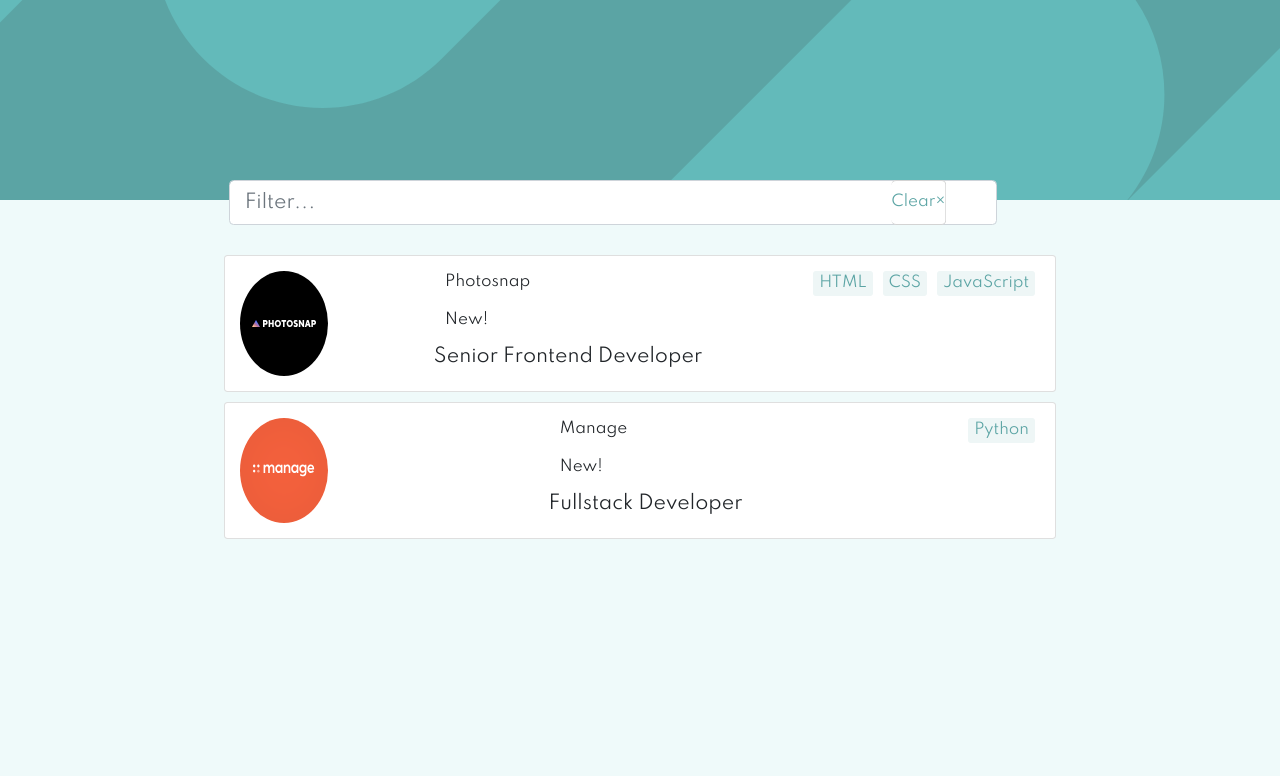
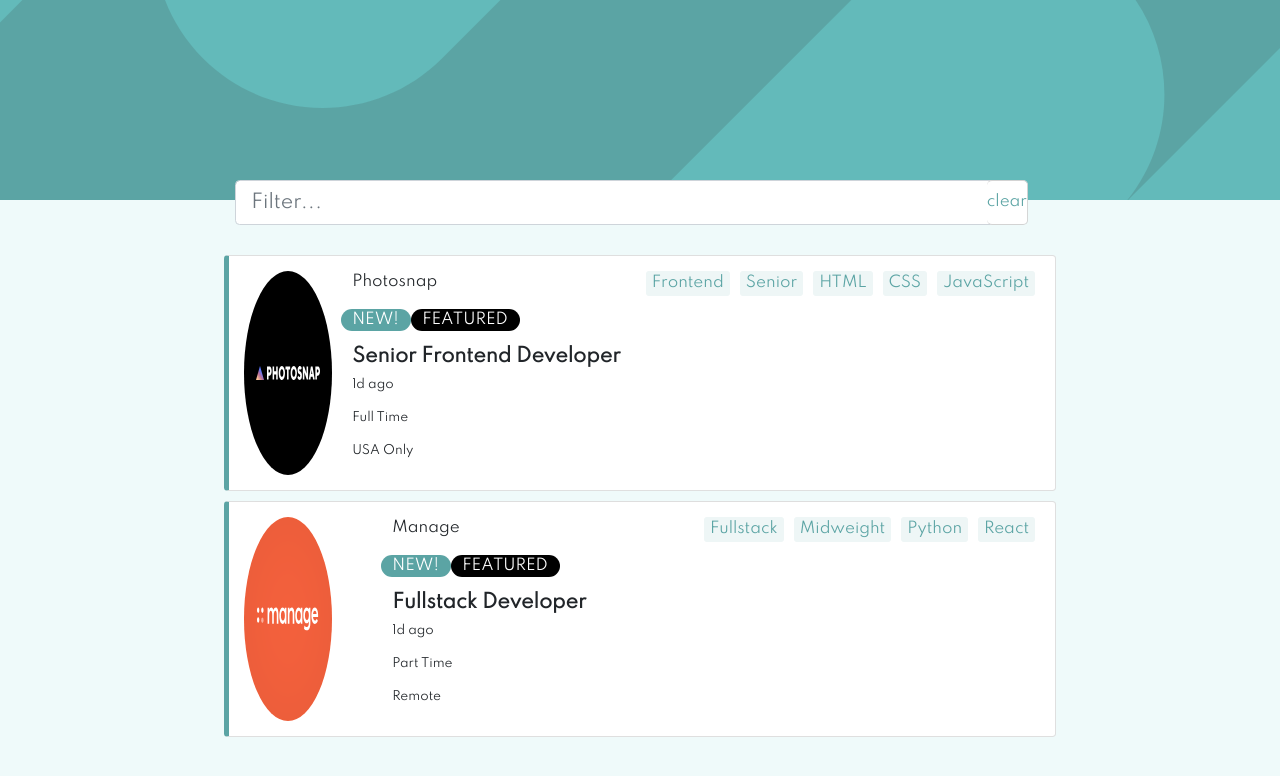
Before and after one commit to ymon275/JobListing, a PHP site: page / in a window 1280 px wide. Shown: the top 776 px of the page. Run offline with PHP 8.4, Linux system fonts and the light colour scheme.

Commit message:
added more buttons

```diff
--- a/jobListing/index.html
+++ b/jobListing/index.html
@@ -22,13 +22,13 @@
         placeholder="Filter..."
         id="searchBar"
       />
-      <button class="searchButton">Clear&times</button>
+      <button class="searchButton" onclick="clearSearch()" type="button">clear</button>
     </form>
     <!--
     <div class="container">
         Lorem ipsum dolor sit amet.
     </div> -->
-    <div class="container">
+    <!-- <div class="container"> -->
       <!-- <div class="card" style="width: 18rem;">
         <img src="..." class="card-img-top" alt="...">
         <div class="card-body">
@@ -37,7 +37,7 @@
           <a href="#" class="btn btn-primary">Go somewhere</a>
         </div>
       </div> -->
-    </div>
+    <!-- </div> -->
     <!-- <button type="button" class="btn btn-primary">Primary</button> -->
     <script
       src="https://cdn.jsdelivr.net/npm/bootstrap@5.1.0/dist/js/bootstrap.bundle.min.js"
--- a/jobListing/main.js
+++ b/jobListing/main.js
@@ -30,6 +30,12 @@ let applications = [
     tools: ["React"],
   },
 ];
+
+function clearSearch() {
+  document.getElementById("searchBar").value = "";
+  return false;
+}
+
 window.onload = () => {
   //     <div class="card" style="width: 18rem;">
   //     <img src="..." class="card-img-top" alt="...">
@@ -48,14 +54,7 @@ window.onload = () => {
     cardDiv.appendChild(insideDiv);
 
     let profPic = document.createElement("img");
-    // langDiv.classList.add("");
-    switch (applications[i].company) {
-      case "Photosnap":
-        profPic.src = "images/photosnap.svg";
-        break;
-      case "Manage":
-        profPic.src = "images/manage.svg";
-    }
+    profPic.src = applications[i].logo;
     insideDiv.appendChild(profPic);
 
     let titleColumn = document.createElement("div");
@@ -70,21 +69,45 @@ window.onload = () => {
     companyRow.appendChild(company);
 
     let newTag = document.createElement("p");
+    newTag.classList.add("newTag");
     if (applications[i].new === true) {
-      newTag.innerHTML = "New!";
+      newTag.innerHTML = "NEW!";
+      cardDiv.style.borderLeft = "5px hsl(180, 29%, 50%) solid";
     }
     companyRow.appendChild(newTag);
+
+    let featTag = document.createElement("p");
+    featTag.classList.add("featTag");
+    if (applications[i].featured === true) {
+      featTag.innerHTML = "FEATURED";
+    }
+    companyRow.appendChild(featTag);
 
     titleColumn.appendChild(companyRow);
 
     let title = document.createElement("h5");
-    title.classList.add("row");
+    title.classList.add("card-title");
     title.innerHTML = `${applications[i].position}`;
     titleColumn.appendChild(title);
 
     let timeRow = document.createElement("div");
     timeRow.classList.add("row");
     titleColumn.appendChild(timeRow);
+
+    let post = document.createElement("p");
+    post.classList.add("bottom-row");
+    post.innerHTML = `${applications[i].postedAt}`;
+    timeRow.appendChild(post);
+
+    let contract = document.createElement("p");
+    contract.classList.add("bottom-row");
+    contract.innerHTML = `${applications[i].contract}`;
+    timeRow.appendChild(contract);
+
+    let location = document.createElement("p");
+    location.classList.add("bottom-row");
+    location.innerHTML = `${applications[i].location}`;
+    timeRow.appendChild(location);
 
     // let para = document.createElement("p");
     // para.classList.add("card-text");
@@ -94,6 +117,16 @@ window.onload = () => {
     langDiv.classList.add("btn-container");
     insideDiv.appendChild(langDiv);
 
+    let roleButton = document.createElement("button");
+    roleButton.classList.add("btn-secondary");
+    roleButton.innerHTML = `${applications[i].role}`;
+    langDiv.appendChild(roleButton);
+
+    let levelButton = document.createElement("button");
+    levelButton.classList.add("btn-secondary");
+    levelButton.innerHTML = `${applications[i].level}`;
+    langDiv.appendChild(levelButton);
+
     for (j = 0; j < applications[i].languages.length; j++) {
       let langButton = document.createElement("button");
       langButton.classList.add("btn-secondary");
@@ -102,6 +135,14 @@ window.onload = () => {
       langDiv.appendChild(langButton);
     }
 
+    for (j = 0; j < applications[i].tools.length; j++) {
+      let toolsButton = document.createElement("button");
+      toolsButton.classList.add("btn-secondary");
+      toolsButton.innerHTML = `${applications[i].tools[j]}`;
+      console.log(toolsButton.innerHTML);
+      langDiv.appendChild(toolsButton);
+    }
+
     document.body.appendChild(cardDiv);
   }
 };
--- a/jobListing/stylesheet.css
+++ b/jobListing/stylesheet.css
@@ -19,6 +19,10 @@ body {
   display: -webkit-box;
   display: -ms-flexbox;
   display: flex;
+}
+
+.titleContainer {
+  float: left;
 }
 
 .row {
@@ -53,8 +57,6 @@ body {
 
 .btn-primary {
   margin: 0;
-  -webkit-transform: translate(-300%, -20px);
-          transform: translate(-300%, -20px);
 }
 
 .btn-secondary {
@@ -73,6 +75,10 @@ body {
 
 .btn-container {
   margin: 0;
+}
+
+.card-title {
+  font-weight: 700;
 }
 
 .card-title:hover {
@@ -98,4 +104,23 @@ body {
   background-color: #fff;
   color: #5ba4a4;
 }
+
+.newTag {
+  background-color: #5ba4a4;
+  color: #fff;
+  border-radius: 12px;
+  width: 70px;
+}
+
+.featTag {
+  background-color: black;
+  color: #fff;
+  border-radius: 12px;
+  width: 109px;
+}
+
+.bottom-row {
+  font-weight: 300;
+  font-size: 12px;
+}
 /*# sourceMappingURL=stylesheet.css.map */
--- a/jobListing/stylesheet.scss
+++ b/jobListing/stylesheet.scss
@@ -33,9 +33,14 @@ body {
   display: flex;
 }
 
+.titleContainer {
+    float: left;
+}
+
 .row {
   display: flex;
 }
+
 
 .card-body {
   display: flex;
@@ -59,8 +64,8 @@ body {
 
 .btn-primary {
     margin:0;
-    transform: translate(-300%, -20px);
-
+    // transform: translate(-800%, -20px);
+    // position: relative;
 }
 
 .btn-secondary {
@@ -81,6 +86,7 @@ body {
 }
 
 .card-title {
+    font-weight: 700;
   &:hover {
     color: $primary-color;
   }
@@ -103,3 +109,22 @@ body {
     background-color: #fff;
     color: $primary-color;
 }
+
+.newTag {
+  background-color: $primary-color;
+  color: #fff;
+  border-radius: 12px;
+  width: 70px;
+}
+
+.featTag {
+  background-color: black;
+  color: #fff;
+  border-radius: 12px;
+  width: 109px;
+}
+
+.bottom-row {
+  font-weight: 300;
+  font-size: 12px;
+}
```
Also changed, not shown: 1 other file.
